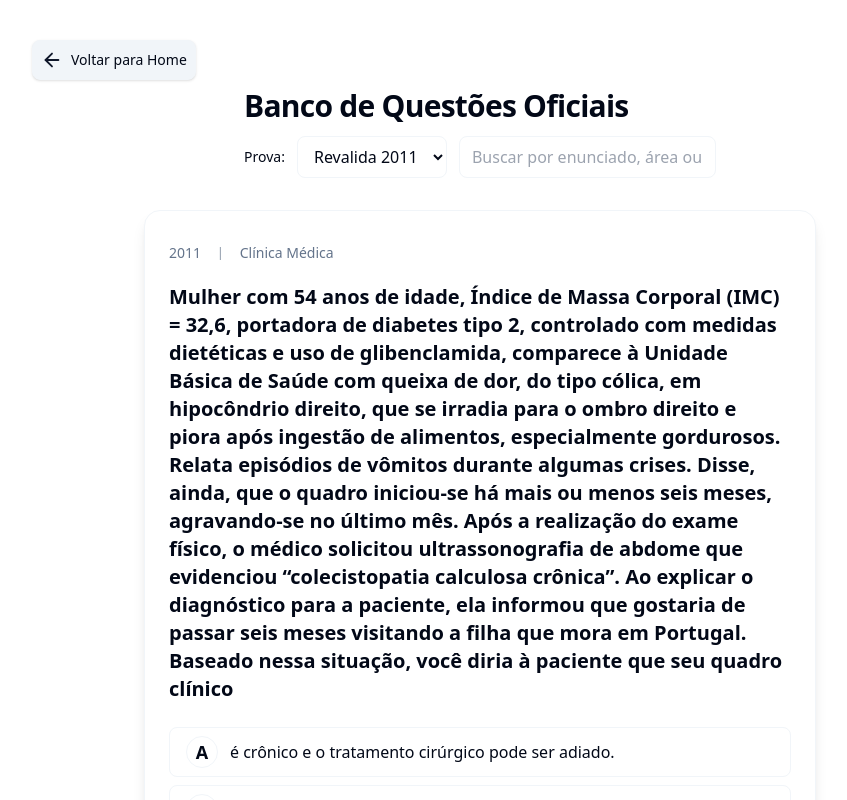
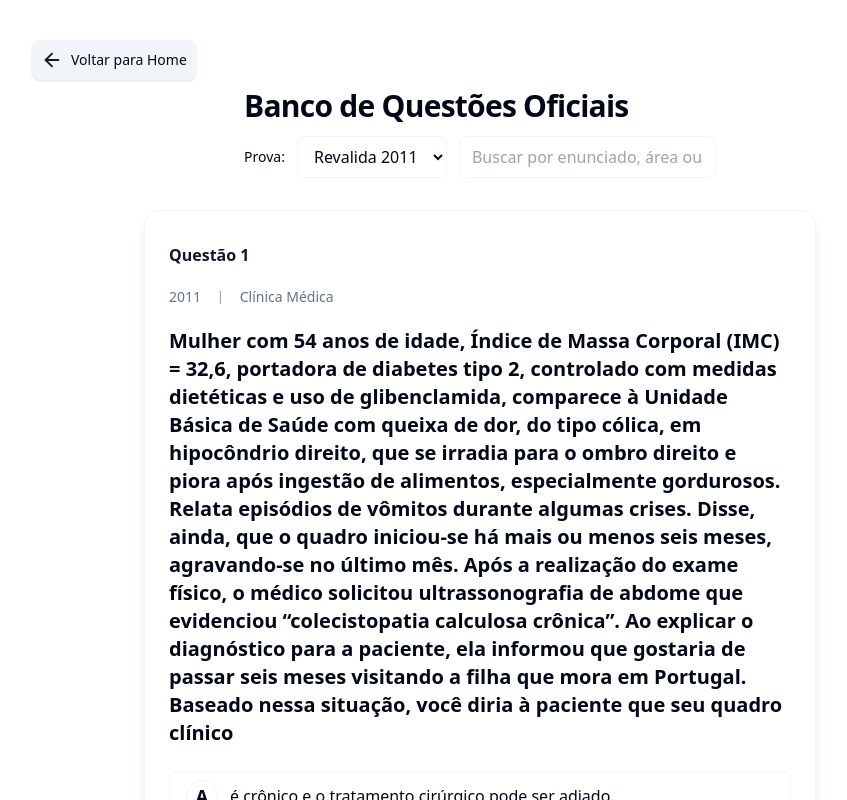
Before and after one commit to scalperline/revalida-quest-app, a React (Vite) app: page /questoes in a window 1280 px wide. Shown: the top 800 px of the page, without its empty margins (160-1007 px from the left). Built offline with nearby package versions, Linux system fonts and the light colour scheme.

Commit message:
feat: Add question numbers to layout
Include the official question numbers in the question layout to match the exam's order.

```diff
--- a/src/components/QuestionCard.tsx
+++ b/src/components/QuestionCard.tsx
@@ -1,4 +1,3 @@
-
 import { useState } from "react";
 
 type Option = {
@@ -83,6 +82,10 @@ export function QuestionCard({ question, showAnswer }: Props) {
 
   return (
     <div className="bg-card shadow-lg rounded-2xl px-6 py-8 mb-7 border border-muted max-w-2xl mx-auto flex flex-col gap-4 transition-colors duration-200">
+      {/* Número da questão oficial */}
+      <div className="flex items-center gap-2 text-primary font-bold text-base pb-1">
+        Questão {question.id}
+      </div>
       <div className="flex items-center gap-2 text-sm text-muted-foreground pb-1">
         <span>{question.year}</span>
         <span className="mx-2 text-xs opacity-80">|</span>
```
